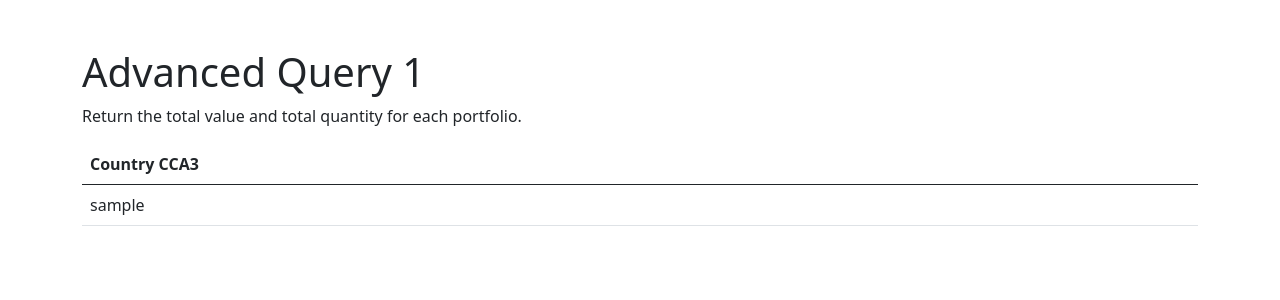
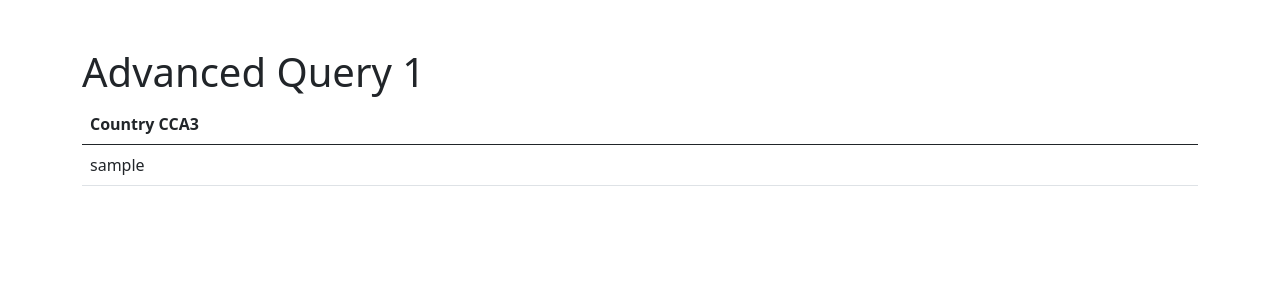
Before and after one commit to aigallegos/olympics_db_web_app, a Flask app: template templates/a1.html in a window 1280 px wide. Shown: the top 300 px of the page. Run offline with Flask 3, Linux system fonts and the light colour scheme; the template is opened without the code that fills it: most values are stand-ins (such as "Sample title", 1, 10 or a date in 2020); parts of the project's set-up code (start-up, migrations or seed data) failed here and were passed over.

Commit message:
Update a1.html

```diff
--- a/templates/a1.html
+++ b/templates/a1.html
@@ -20,7 +20,6 @@
 
     <main role="main" class="container extra-bottom">
       <h1 class="mt-5">Advanced Query 1</h1>
-      <p>Return the total value and total quantity for each portfolio.</p>
     </main>
 
     <!--Todo Table-->
```
